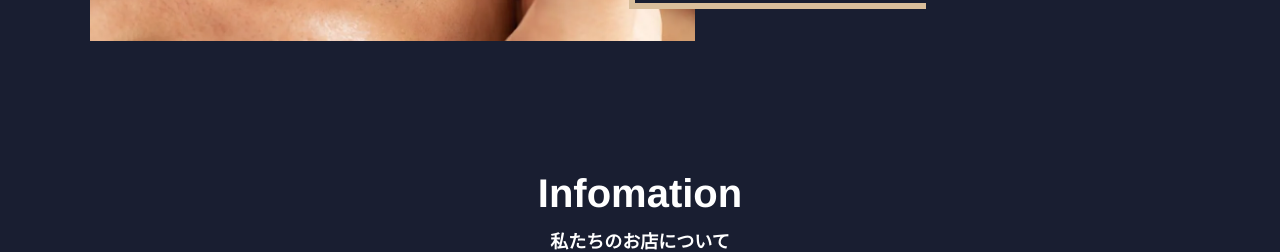
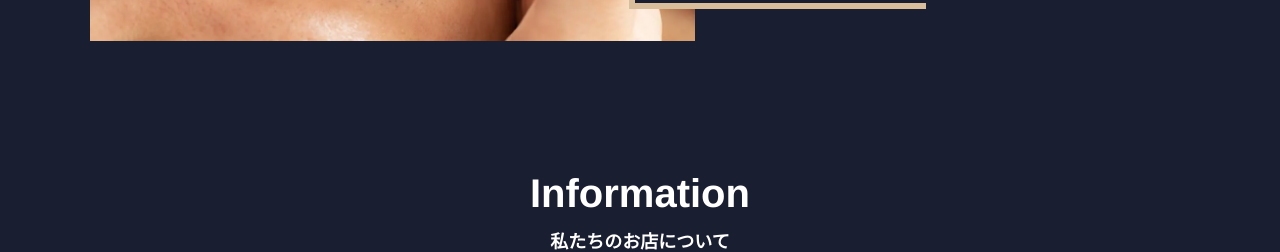
Before and after one commit to kamy0042/bee_group_web, a Next.js app: page / in a window 1280 px wide. Shown: the part 4200-4452 px from the top of the page. Built offline with nearby package versions, Linux system fonts and the light colour scheme.

Commit message:
スペル修正

```diff
--- a/pages/index.js
+++ b/pages/index.js
@@ -115,7 +115,7 @@ const Test = () => {
                         />
                     </section>
                     <section className={`${styles.section} ${styles.information}`}>
-                        <h2 className={styles.heading}>Infomation</h2>
+                        <h2 className={styles.heading}>Information</h2>
                         <p className={styles.lead}>私たちのお店について</p>
                         <ul className={styles.info}>
                             <li>
```
